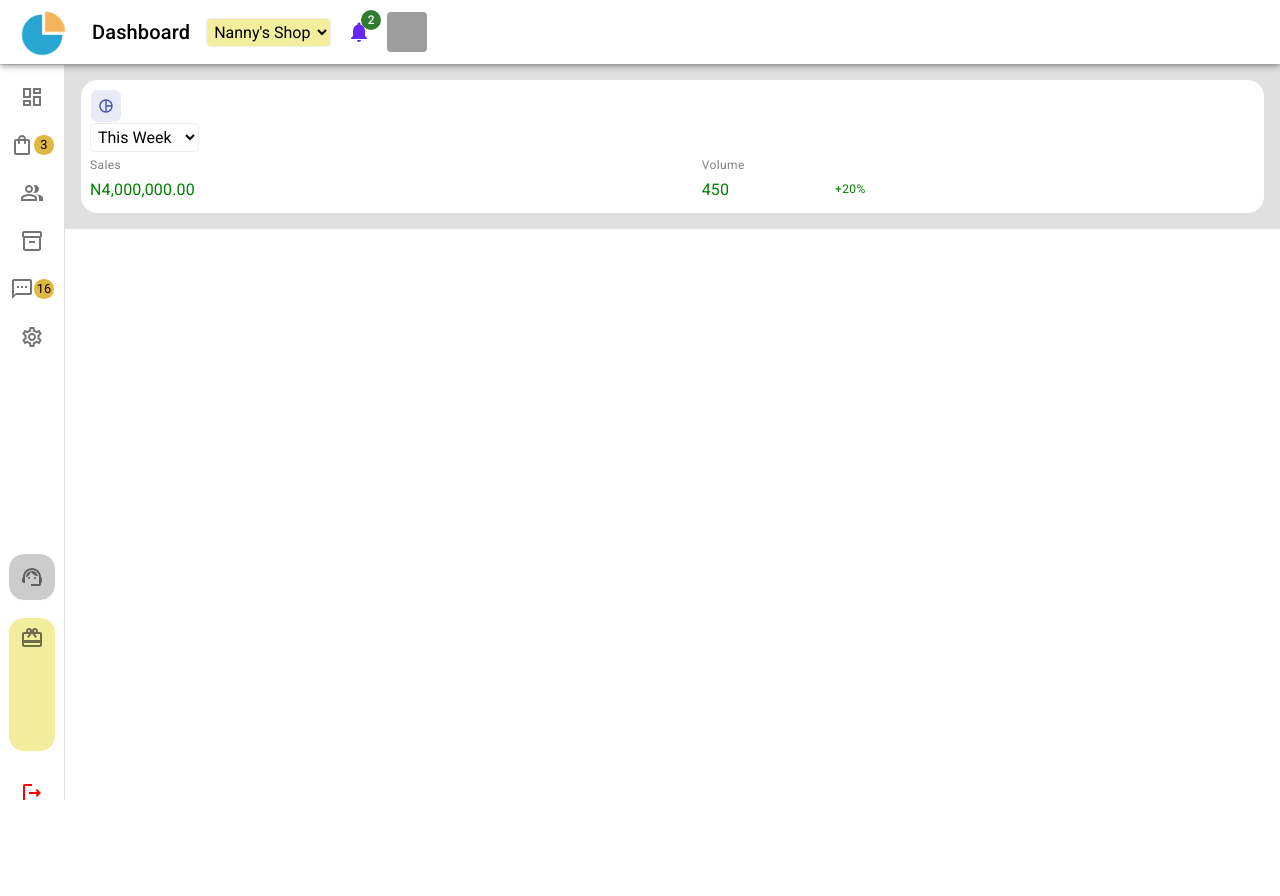
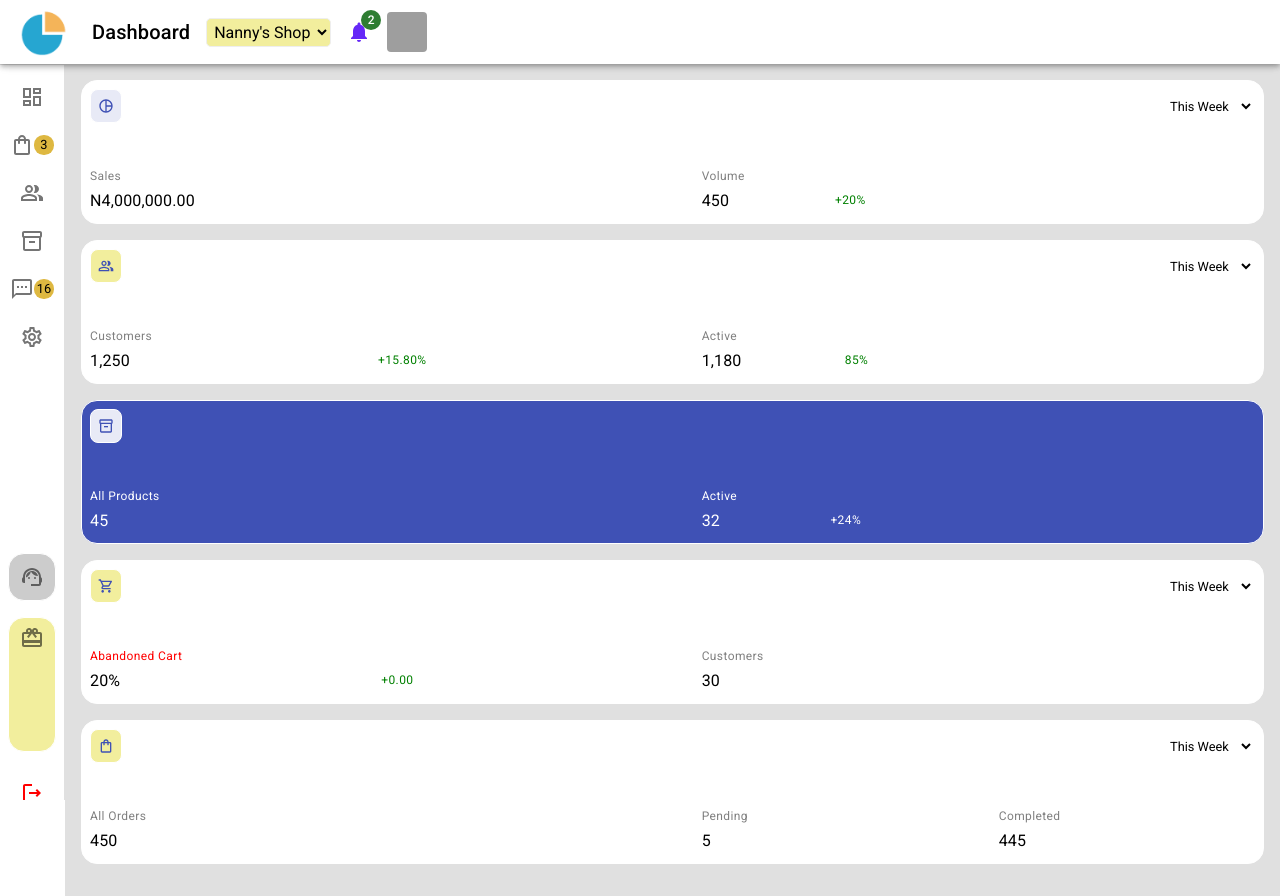
Before and after one commit to udeaghad/metrix, a React (Create React App) app: page / in a window 1280 px wide. Before the commit the page ends 800 px from the top, so only its background shows below. Built offline with nearby package versions, Linux system fonts and the light colour scheme; grey boxes are pictures that could not be loaded.

Commit message:
Update styling ReportCard component

```diff
--- a/package.json
+++ b/package.json
@@ -15,7 +15,9 @@
     "@types/node": "^16.18.39",
     "@types/react": "^18.2.17",
     "@types/react-dom": "^18.2.7",
+    "chart.js": "^4.3.2",
     "react": "^18.2.0",
+    "react-chartjs-2": "^5.2.0",
     "react-dom": "^18.2.0",
     "react-redux": "^8.1.2",
     "react-router-dom": "^6.14.2",
--- a/src/components/DrawerMenu/DrawerMenu.tsx
+++ b/src/components/DrawerMenu/DrawerMenu.tsx
@@ -398,7 +398,7 @@ const DrawerMenu = ({open, handleDrawerClose, theme, setNavItem, drawerWidth}: D
                 minHeight: 48,
                 justifyContent: open ? 'initial' : 'center',
                 px: 2.5,
-                backgroundColor: "#f2ee9d",
+                backgroundColor: theme.palette.secondary.variant,
                 border: "1px solid white",
                 borderRadius: "1rem",
                 color: "black",
--- a/src/components/ReportCard/ReportCard.tsx
+++ b/src/components/ReportCard/ReportCard.tsx
@@ -28,7 +28,9 @@ interface ReportcardProps {
 const ReportCard = ({Icon, iconColor, iconBgColor, cardBgColor, reportRange, handleChange, showRangeSelector, data, titleColor}: ReportcardProps) => {
 
   return (
-    <Box sx={{backgroundColor: cardBgColor, border: "1px solid white", p: 1, borderRadius: "1rem" }}>
+    <Box sx={{backgroundColor: cardBgColor, border: "1px solid white", p: 1, borderRadius: "1rem", mb: 2 }}>
+      <Box sx={{display: "flex", justifyContent: "space-between", alignItems: "center", mb: 5}}>
+
         <Box
           sx={{
             backgroundColor: iconBgColor,
@@ -39,6 +41,7 @@ const ReportCard = ({Icon, iconColor, iconBgColor, cardBgColor, reportRange, han
             display: "flex",
             justifyContent: "center",
             alignItems: "center",
+            position: "relative",
             top: 0,
             left: 0,
             padding: 1
@@ -47,14 +50,14 @@ const ReportCard = ({Icon, iconColor, iconBgColor, cardBgColor, reportRange, han
         </Box>
 
         {showRangeSelector &&
-        <Box sx={{ minWidth: 80, top: 0, right: 0 }}>
+          <Box sx={{ minWidth: 80, top: 0, right: 0, position: "relative" }}>
             <form>
               <select
                 id="shop"
                 aria-label='shop name'
                 value={reportRange}
                 onChange={handleChange}
-              style={{backgroundColor: "inherit", border: "1px #eeeeee solid", borderRadius: "5px", padding: "3px", fontSize: "1rem"}}
+                style={{backgroundColor: "inherit", border: "1px white solid", borderRadius: "5px", padding: "3px", fontSize: "0.8rem"}}
               >
                 <option selected value="This Week">This Week</option>
                 <option value="This Month">This Month</option>
@@ -62,30 +65,31 @@ const ReportCard = ({Icon, iconColor, iconBgColor, cardBgColor, reportRange, han
             </form>
           </Box>
         }
+      </Box>
 
       <Box sx={{display: "flex", justifyContent: "space-between", alignItems: "center"}}>
         <Box sx={{width: "50%"}}>
           <Typography variant="caption" sx={{ flexGrow: 1, color: titleColor }}>{data.title}</Typography>
           <Box sx={{display: "flex", gap: "2px", justifyContent: "center", alignItems: "center"}}>
-            <Typography variant="subtitle1" sx={{ flexGrow: 1, color: cardBgColor = "white" ? "green" : "white"}}>{data.value}</Typography>
-            <Typography variant="caption" sx={{ flexGrow: 1, color: cardBgColor = "white" ? "green" : "white" }}>{data.percentageChange}</Typography>
+            <Typography variant="subtitle1" sx={{ flexGrow: 1, color: cardBgColor === "white" ? "black" : "white"}}>{data.value}</Typography>
+            <Typography variant="caption" sx={{ flexGrow: 1, color: cardBgColor === "white" ? "green" : "white" }}>{data.percentageChange}</Typography>
           </Box>
 
         </Box>
 
         <Box sx={{width: "23%"}}>
-          <Typography variant="caption" sx={{ flexGrow: 1, color: titleColor }}>{data.property1}</Typography>
+          <Typography variant="caption" sx={{ flexGrow: 1, color: cardBgColor === "white" ? "gray" : "white" }}>{data.property1}</Typography>
           <Box sx={{display: "flex", gap: "2px", justifyContent: "center", alignItems: "center"}}>
-            <Typography variant="subtitle1" sx={{ flexGrow: 1, color: cardBgColor = "white" ? "green" : "white"}}>{data.property1Value}</Typography>
-            <Typography variant="caption" sx={{ flexGrow: 1, color: cardBgColor = "white" ? "green" : "white" }}>{data.property1PercentageChange}</Typography>
+            <Typography variant="subtitle1" sx={{ flexGrow: 1, color: cardBgColor === "white" ? "black" : "white"}}>{data.property1Value}</Typography>
+            <Typography variant="caption" sx={{ flexGrow: 1, color: cardBgColor === "white" ? "green" : "white" }}>{data.property1PercentageChange}</Typography>
           </Box>
         </Box>
 
         <Box sx={{width: "22%"}}>
           <Typography variant="caption" sx={{ flexGrow: 1, color: titleColor }}>{data.property2}</Typography>
           <Box sx={{display: "flex", gap: "2px", justifyContent: "center", alignItems: "center"}}>
-            <Typography variant="subtitle1" sx={{ flexGrow: 1, color: cardBgColor = "white" ? "green" : "white"}}>{data.property2Value}</Typography>
-            <Typography variant="caption" sx={{ flexGrow: 1, color: cardBgColor = "white" ? "green" : "white" }}>{data.property2PercentageChange}</Typography>
+            <Typography variant="subtitle1" sx={{ flexGrow: 1, color: cardBgColor === "white" ? "black" : "white"}}>{data.property2Value}</Typography>
+            <Typography variant="caption" sx={{ flexGrow: 1, color: cardBgColor === "white" ? "green" : "white" }}>{data.property2PercentageChange}</Typography>
           </Box>
         </Box>
       </Box>
--- a/src/pages/Dashboard/Dashboard.tsx
+++ b/src/pages/Dashboard/Dashboard.tsx
@@ -1,6 +1,10 @@
 import React, {useState} from 'react'
 import { Box } from '@mui/system'
 import PieChartOutlineOutlinedIcon from '@mui/icons-material/PieChartOutlineOutlined';
+import PeopleAltOutlinedIcon from '@mui/icons-material/PeopleAltOutlined';
+import Inventory2OutlinedIcon from '@mui/icons-material/Inventory2Outlined';
+import ShoppingBagOutlinedIcon from '@mui/icons-material/ShoppingBagOutlined';
+import ShoppingCartOutlinedIcon from '@mui/icons-material/ShoppingCartOutlined';
 
 import { useTheme } from '@mui/material/styles';
 
@@ -14,13 +18,55 @@ const Dashboard = () => {
     setReportRange(event.target.value as string)
   }
 
-  const salesData = {
+  const data = {
+    salesData: {
       title: "Sales",
       value: "N4,000,000.00",
       percentageChange: "",
       property1: "Volume",
       property1Value: "450",
       property1PercentageChange: "+20%",
+    },
+
+    customerData: {
+      title: "Customers",
+      value: "1,250",
+      percentageChange: "+15.80%",
+      property1: "Active",
+      property1Value: "1,180",
+      property1PercentageChange: "85%",
+
+    },
+
+    productData: {
+      title: "All Products",
+      value: "45",
+      percentageChange: "",
+      property1: "Active",
+      property1Value: "32",
+      property1PercentageChange: "+24%",
+    },
+
+    orderData: {
+      title: "All Orders",
+      value: "450",
+      percentageChange: "",
+      property1: "Pending",
+      property1Value: "5",
+      property1PercentageChange: "",
+      property2: "Completed",
+      property2Value: "445",
+      property2PercentageChange: "",
+    },
+
+    abandonedCartData: {
+      title: "Abandoned Cart",
+      value: "20%",
+      percentageChange: "+0.00",
+      property1: "Customers",
+      property1Value: "30"
+    }
+
   }
   return (
     <Box component="main" sx={{ flexGrow: 1, p: 2, backgroundColor: "#e0e0e0"}}>
@@ -34,7 +80,60 @@ const Dashboard = () => {
         reportRange={reportRange}
         handleChange={handleChange}
         showRangeSelector={true}
-        data={salesData}
+        data={data.salesData}
+        titleColor="gray"
+
+      />
+      <ReportCard
+        theme={theme}
+        Icon={PeopleAltOutlinedIcon}
+        iconColor={theme.palette.primary.main}
+        iconBgColor={theme.palette.secondary.variant}
+        cardBgColor="white"
+        reportRange={reportRange}
+        handleChange={handleChange}
+        showRangeSelector={true}
+        data={data.customerData}
+        titleColor="gray"
+
+      />
+      <ReportCard
+        theme={theme}
+        Icon={Inventory2OutlinedIcon}
+        iconColor={theme.palette.primary.main}
+        iconBgColor={theme.palette.primary.variant}
+        cardBgColor={theme.palette.primary.main}
+        reportRange={reportRange}
+        handleChange={handleChange}
+        showRangeSelector={false}
+        data={data.productData}
+        titleColor="white"
+
+      />
+
+      <ReportCard
+        theme={theme}
+        Icon={ShoppingCartOutlinedIcon}
+        iconColor={theme.palette.primary.main}
+        iconBgColor={theme.palette.secondary.variant}
+        cardBgColor="white"
+        reportRange={reportRange}
+        handleChange={handleChange}
+        showRangeSelector={true}
+        data={data.abandonedCartData}
+        titleColor="red"
+
+      />
+      <ReportCard
+        theme={theme}
+        Icon={ShoppingBagOutlinedIcon}
+        iconColor={theme.palette.primary.main}
+        iconBgColor={theme.palette.secondary.variant}
+        cardBgColor="white"
+        reportRange={reportRange}
+        handleChange={handleChange}
+        showRangeSelector={true}
+        data={data.orderData}
         titleColor="gray"
 
       />
```
Also changed, not shown: src/components/MarketingChart/MarketingChart.jsx (added, +9 -0 lines), 1 other file (tests, documents, lock files or other folders). Lines whose indentation alone changed are shown as unchanged.
